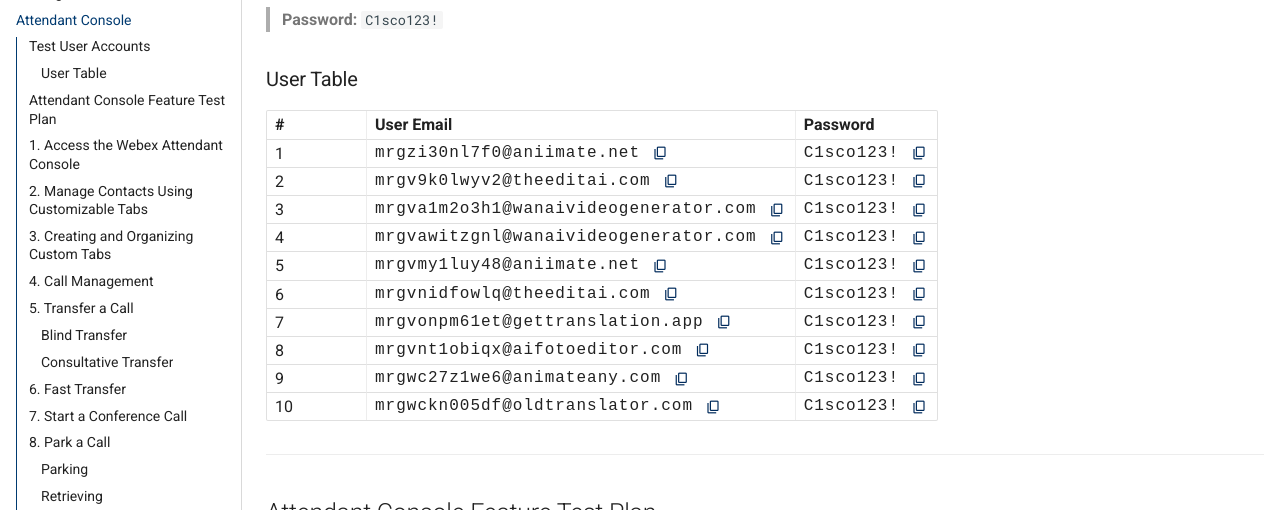
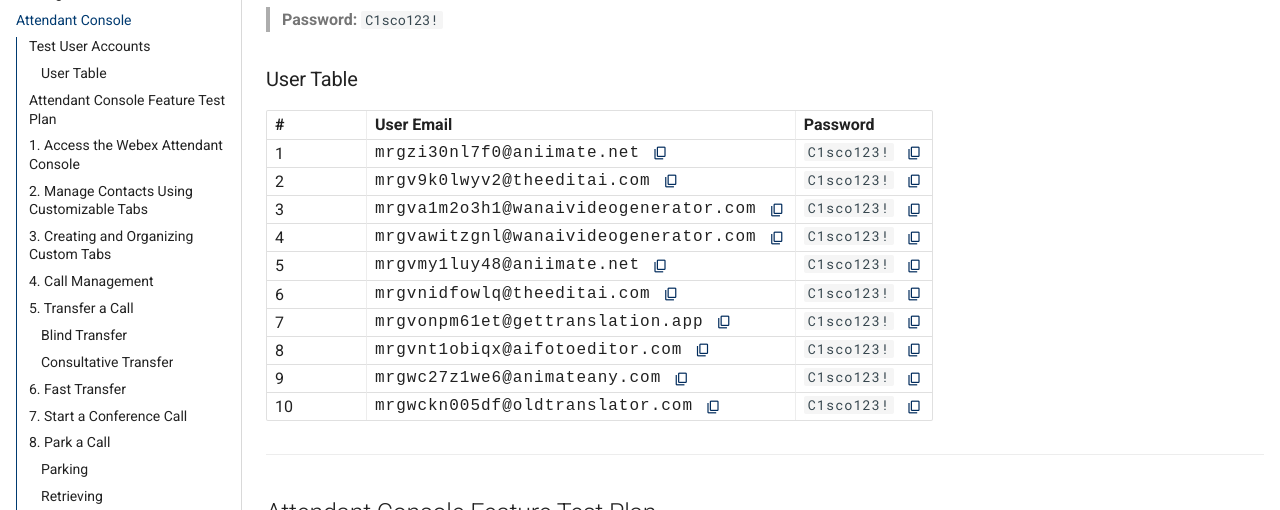
Before and after one commit to kvaksin/mkdocsdemo, an MkDocs documentation site: the page built from docs/AttendantConsole.md, in a window 1280 px wide. Shown: the part 307-817 px from the top of the page. Built offline with MkDocs 1.6.1 and Material for MkDocs 9.7.7, drawn with Linux system fonts in a browser that asks for light colours; comment, search, counter and statistics services are not loaded.

Commit message:
Update AttendantConsole.md

```diff
--- a/docs/AttendantConsole.md
+++ b/docs/AttendantConsole.md
@@ -10,16 +10,16 @@
 
 | # | **User Email** | **Password** |
 |-|------------------|--------------|
-|1| <div class="cell-flex"><span class="credentials-text">mrgzi30nl7f0@aniimate.net</span><button class="icon-btn copy-btn" data-copy="mrgzi30nl7f0@aniimate.net"><span class="md-icon material-icons">content_copy</span></button></div> | <div class="cell-flex"><span class="credentials-text">C1sco123!</span><button class="icon-btn copy-btn" data-copy="C1sco123!"><span class="md-icon material-icons">content_copy</span></button></div> |
-|2| <div class="cell-flex"><span class="credentials-text">mrgv9k0lwyv2@theeditai.com</span><button class="icon-btn copy-btn" data-copy="mrgv9k0lwyv2@theeditai.com"><span class="md-icon material-icons">content_copy</span></button></div> | <div class="cell-flex"><span class="credentials-text">C1sco123!</span><button class="icon-btn copy-btn" data-copy="C1sco123!"><span class="md-icon material-icons">content_copy</span></button></div> |
-|3| <div class="cell-flex"><span class="credentials-text">mrgva1m2o3h1@wanaivideogenerator.com</span><button class="icon-btn copy-btn" data-copy="mrgva1m2o3h1@wanaivideogenerator.com"><span class="md-icon material-icons">content_copy</span></button></div> | <div class="cell-flex"><span class="credentials-text">C1sco123!</span><button class="icon-btn copy-btn" data-copy="C1sco123!"><span class="md-icon material-icons">content_copy</span></button></div> |
-|4| <div class="cell-flex"><span class="credentials-text">mrgvawitzgnl@wanaivideogenerator.com</span><button class="icon-btn copy-btn" data-copy="mrgvawitzgnl@wanaivideogenerator.com"><span class="md-icon material-icons">content_copy</span></button></div> | <div class="cell-flex"><span class="credentials-text">C1sco123!</span><button class="icon-btn copy-btn" data-copy="C1sco123!"><span class="md-icon material-icons">content_copy</span></button></div> |
-|5| <div class="cell-flex"><span class="credentials-text">mrgvmy1luy48@aniimate.net</span><button class="icon-btn copy-btn" data-copy="mrgvmy1luy48@aniimate.net"><span class="md-icon material-icons">content_copy</span></button></div> | <div class="cell-flex"><span class="credentials-text">C1sco123!</span><button class="icon-btn copy-btn" data-copy="C1sco123!"><span class="md-icon material-icons">content_copy</span></button></div> |
-|6| <div class="cell-flex"><span class="credentials-text">mrgvnidfowlq@theeditai.com</span><button class="icon-btn copy-btn" data-copy="mrgvnidfowlq@theeditai.com"><span class="md-icon material-icons">content_copy</span></button></div> | <div class="cell-flex"><span class="credentials-text">C1sco123!</span><button class="icon-btn copy-btn" data-copy="C1sco123!"><span class="md-icon material-icons">content_copy</span></button></div> |
-|7| <div class="cell-flex"><span class="credentials-text">mrgvonpm61et@gettranslation.app</span><button class="icon-btn copy-btn" data-copy="mrgvonpm61et@gettranslation.app"><span class="md-icon material-icons">content_copy</span></button></div> | <div class="cell-flex"><span class="credentials-text">C1sco123!</span><button class="icon-btn copy-btn" data-copy="C1sco123!"><span class="md-icon material-icons">content_copy</span></button></div> |
-|8| <div class="cell-flex"><span class="credentials-text">mrgvnt1obiqx@aifotoeditor.com</span><button class="icon-btn copy-btn" data-copy="mrgvnt1obiqx@aifotoeditor.com"><span class="md-icon material-icons">content_copy</span></button></div> | <div class="cell-flex"><span class="credentials-text">C1sco123!</span><button class="icon-btn copy-btn" data-copy="C1sco123!"><span class="md-icon material-icons">content_copy</span></button></div> |
-|9| <div class="cell-flex"><span class="credentials-text">mrgwc27z1we6@animateany.com</span><button class="icon-btn copy-btn" data-copy="mrgwc27z1we6@animateany.com"><span class="md-icon material-icons">content_copy</span></button></div> | <div class="cell-flex"><span class="credentials-text">C1sco123!</span><button class="icon-btn copy-btn" data-copy="C1sco123!"><span class="md-icon material-icons">content_copy</span></button></div> |
-|10| <div class="cell-flex"><span class="credentials-text">mrgwckn005df@oldtranslator.com</span><button class="icon-btn copy-btn" data-copy="mrgwckn005df@oldtranslator.com"><span class="md-icon material-icons">content_copy</span></button></div> | <div class="cell-flex"><span class="credentials-text">C1sco123!</span><button class="icon-btn copy-btn" data-copy="C1sco123!"><span class="md-icon material-icons">content_copy</span></button></div> |
+|1| <div class="cell-flex"><span class="credentials-text">mrgzi30nl7f0@aniimate.net</span><button class="icon-btn copy-btn" data-copy="mrgzi30nl7f0@aniimate.net"><span class="md-icon material-icons">content_copy</span></button></div> | <div class="cell-flex"><span class="credentials-text">`C1sco123!`</span><button class="icon-btn copy-btn" data-copy="C1sco123!"><span class="md-icon material-icons">content_copy</span></button></div> |
+|2| <div class="cell-flex"><span class="credentials-text">mrgv9k0lwyv2@theeditai.com</span><button class="icon-btn copy-btn" data-copy="mrgv9k0lwyv2@theeditai.com"><span class="md-icon material-icons">content_copy</span></button></div> | <div class="cell-flex"><span class="credentials-text">`C1sco123!`</span><button class="icon-btn copy-btn" data-copy="C1sco123!"><span class="md-icon material-icons">content_copy</span></button></div> |
+|3| <div class="cell-flex"><span class="credentials-text">mrgva1m2o3h1@wanaivideogenerator.com</span><button class="icon-btn copy-btn" data-copy="mrgva1m2o3h1@wanaivideogenerator.com"><span class="md-icon material-icons">content_copy</span></button></div> | <div class="cell-flex"><span class="credentials-text">`C1sco123!`</span><button class="icon-btn copy-btn" data-copy="C1sco123!"><span class="md-icon material-icons">content_copy</span></button></div> |
+|4| <div class="cell-flex"><span class="credentials-text">mrgvawitzgnl@wanaivideogenerator.com</span><button class="icon-btn copy-btn" data-copy="mrgvawitzgnl@wanaivideogenerator.com"><span class="md-icon material-icons">content_copy</span></button></div> | <div class="cell-flex"><span class="credentials-text">`C1sco123!`</span><button class="icon-btn copy-btn" data-copy="C1sco123!"><span class="md-icon material-icons">content_copy</span></button></div> |
+|5| <div class="cell-flex"><span class="credentials-text">mrgvmy1luy48@aniimate.net</span><button class="icon-btn copy-btn" data-copy="mrgvmy1luy48@aniimate.net"><span class="md-icon material-icons">content_copy</span></button></div> | <div class="cell-flex"><span class="credentials-text">`C1sco123!`</span><button class="icon-btn copy-btn" data-copy="C1sco123!"><span class="md-icon material-icons">content_copy</span></button></div> |
+|6| <div class="cell-flex"><span class="credentials-text">mrgvnidfowlq@theeditai.com</span><button class="icon-btn copy-btn" data-copy="mrgvnidfowlq@theeditai.com"><span class="md-icon material-icons">content_copy</span></button></div> | <div class="cell-flex"><span class="credentials-text">`C1sco123!`</span><button class="icon-btn copy-btn" data-copy="C1sco123!"><span class="md-icon material-icons">content_copy</span></button></div> |
+|7| <div class="cell-flex"><span class="credentials-text">mrgvonpm61et@gettranslation.app</span><button class="icon-btn copy-btn" data-copy="mrgvonpm61et@gettranslation.app"><span class="md-icon material-icons">content_copy</span></button></div> | <div class="cell-flex"><span class="credentials-text">`C1sco123!`</span><button class="icon-btn copy-btn" data-copy="C1sco123!"><span class="md-icon material-icons">content_copy</span></button></div> |
+|8| <div class="cell-flex"><span class="credentials-text">mrgvnt1obiqx@aifotoeditor.com</span><button class="icon-btn copy-btn" data-copy="mrgvnt1obiqx@aifotoeditor.com"><span class="md-icon material-icons">content_copy</span></button></div> | <div class="cell-flex"><span class="credentials-text">`C1sco123!`</span><button class="icon-btn copy-btn" data-copy="C1sco123!"><span class="md-icon material-icons">content_copy</span></button></div> |
+|9| <div class="cell-flex"><span class="credentials-text">mrgwc27z1we6@animateany.com</span><button class="icon-btn copy-btn" data-copy="mrgwc27z1we6@animateany.com"><span class="md-icon material-icons">content_copy</span></button></div> | <div class="cell-flex"><span class="credentials-text">`C1sco123!`</span><button class="icon-btn copy-btn" data-copy="C1sco123!"><span class="md-icon material-icons">content_copy</span></button></div> |
+|10| <div class="cell-flex"><span class="credentials-text">mrgwckn005df@oldtranslator.com</span><button class="icon-btn copy-btn" data-copy="mrgwckn005df@oldtranslator.com"><span class="md-icon material-icons">content_copy</span></button></div> | <div class="cell-flex"><span class="credentials-text">`C1sco123!`</span><button class="icon-btn copy-btn" data-copy="C1sco123!"><span class="md-icon material-icons">content_copy</span></button></div> |
 
 ---
 
```
